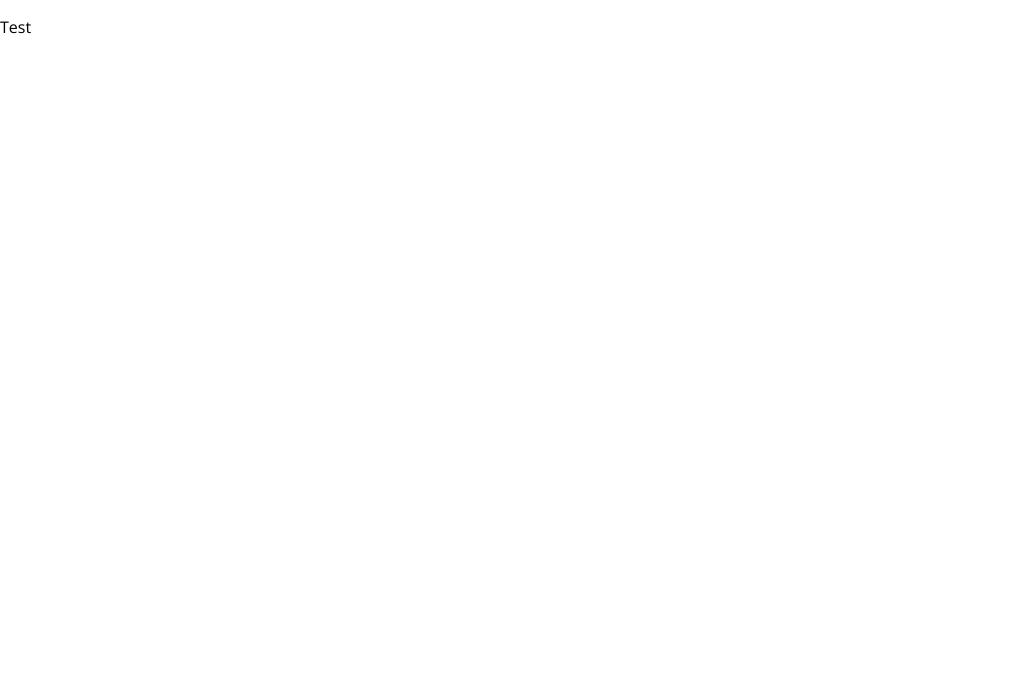
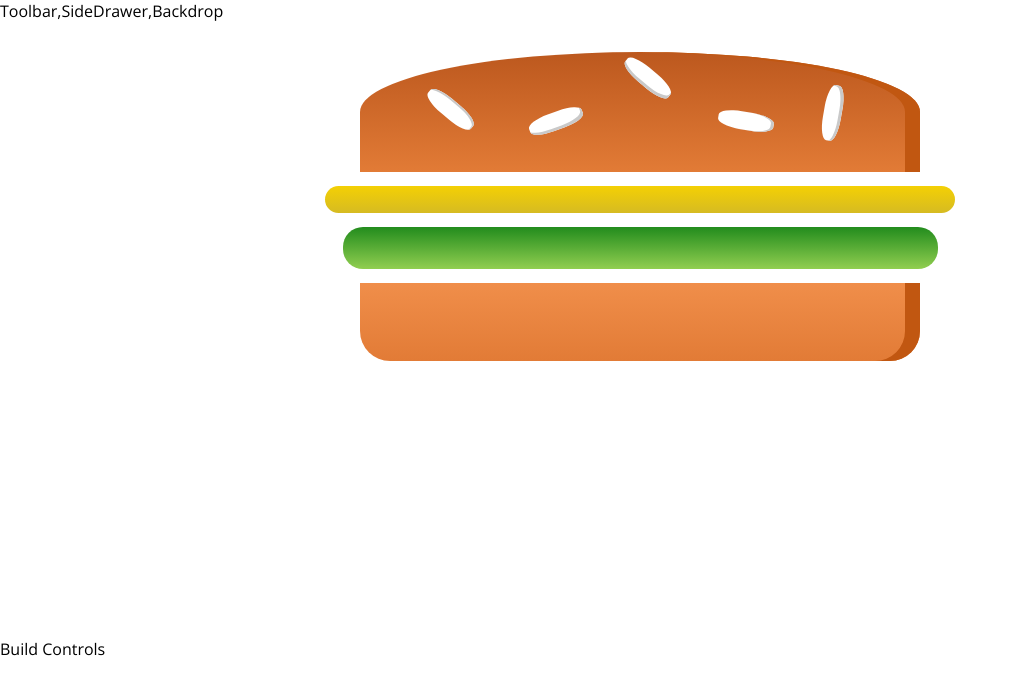
Before and after one commit to akshaypalshikar/burger-builder, a React app: page / in a window 1280 px wide. Shown: the top 694 px of the page, without its empty margins (0-1018 px from the left). Built offline with nearby package versions, Linux system fonts and the light colour scheme.

Commit message:
Created Burger with Buirger Builder Container (#2)

```diff
--- a/package.json
+++ b/package.json
@@ -31,6 +31,7 @@
     "postcss-flexbugs-fixes": "3.2.0",
     "postcss-loader": "2.0.8",
     "promise": "8.0.1",
+    "prop-types": "^15.6.2",
     "raf": "3.4.0",
     "react": "^16.4.1",
     "react-dev-utils": "^5.0.1",
--- a/src/App.js
+++ b/src/App.js
@@ -1,11 +1,12 @@
 import React, { Component } from 'react';
 import Layout from './components/Layout/Layout';
+import BurgerBuilder from './containers/BurgerBuilder/BurgerBuilder';
 
 class App extends Component {
   render() {
     return (
       <Layout>
-        <p>Test</p>
+        <BurgerBuilder/>
       </Layout>
     );
   }
--- /dev/null
+++ b/src/components/Burger/Burger.css
@@ -0,0 +1,30 @@
+.Burger {
+    width: 100%;
+    margin: auto;
+    height: 250px;
+    overflow: scroll;
+    text-align: center;
+    font-weight: bold;
+    font-size: 1.2rem;
+}
+
+@media(min-width:500px) and (min-height:400px) {
+    .Burger {
+        width: 350px;
+        height: 300px;
+    }
+}
+
+@media(min-width:500px) and (min-height:401px) {
+    .Burger {
+        width: 700px;
+        height: 600px;
+    }
+}
+
+@media(min-width:1000px) and (min-height:700px) {
+    .Burger {
+        width: 700px;
+        height: 600px;
+    }
+}
--- /dev/null
+++ b/src/components/Burger/Burger.js
@@ -0,0 +1,15 @@
+import React from 'react';
+import burgerCss from './Burger.css';
+import BurgerIngredient from './BurgerIngredient/BurgerIngredient';
+
+const burger = (props) => {
+    return (
+        <div className={burgerCss.Burger}>
+            <BurgerIngredient type='bread-top' />
+            <BurgerIngredient type='cheese' />
+            <BurgerIngredient type='salad' />
+            <BurgerIngredient type='bread-bottom' />
+        </div>
+    );
+}
+export default burger;
--- /dev/null
+++ b/src/components/Burger/BurgerIngredient/BurgerIngredient.css
@@ -0,0 +1,113 @@
+.BreadBottom {
+    height: 13%;
+    width: 80%;
+    background: linear-gradient(#F08E4A, #e27b36);
+    border-radius: 0 0 30px 30px;
+    box-shadow: inset -15px 0 #c15711;
+    margin: 2% auto;
+}
+
+.BreadTop {
+    height: 20%;
+    width: 80%;
+    background: linear-gradient(#bc581e, #e27b36);
+    border-radius: 50% 50% 0 0;
+    box-shadow: inset -15px 0 #c15711;
+    margin: 2% auto;
+    position: relative;
+}
+
+.Seeds1 {
+    width: 10%;
+    height: 15%;
+    position: absolute;
+    background-color: white;
+    left: 30%;
+    top: 50%;
+    border-radius: 40%;
+    transform: rotate(-20deg);
+    box-shadow: inset -2px -3px #c9c9c9;
+}
+
+.Seeds1:after {
+    content: "";
+    width: 100%;
+    height: 100%;
+    position: absolute;
+    background-color: white;
+    left: -170%;
+    top: -260%;
+    border-radius: 40%;
+    transform: rotate(60deg);
+    box-shadow: inset -1px 2px #c9c9c9;
+  }
+
+.Seeds1:before {
+    content: "";
+    width: 100%;
+    height: 100%;
+    position: absolute;
+    background-color: white;
+    left: 180%;
+    top: -50%;
+    border-radius: 40%;
+    transform: rotate(60deg);
+    box-shadow: inset -1px -3px #c9c9c9;
+  }
+
+  .Seeds2 {
+    width: 10%;
+    height: 15%;
+    position: absolute;
+    background-color: white;
+    left: 64%;
+    top: 50%;
+    border-radius: 40%;
+    transform: rotate(10deg);
+    box-shadow: inset -3px 0 #c9c9c9;
+  }
+
+  .Seeds2:before {
+    content: "";
+    width: 100%;
+    height: 100%;
+    position: absolute;
+    background-color: white;
+    left: 150%;
+    top: -130%;
+    border-radius: 40%;
+    transform: rotate(90deg);
+    box-shadow: inset 1px 3px #c9c9c9;
+  }
+
+
+.Meat {
+    width: 80%;
+    height: 8%;
+    background: linear-gradient(#7f3608, #702e05);
+    margin: 2% auto;
+    border-radius: 15px;
+}
+
+.Cheese {
+    width: 90%;
+    height: 4.5%;
+    margin: 2% auto;
+    background: linear-gradient(#f4d004, #d6bb22);
+    border-radius: 20px;
+}
+
+.Salad {
+    width: 85%;
+    height: 7%;
+    margin: 2% auto;
+    background: linear-gradient(#228c1d, #91ce50);
+    border-radius: 20px;
+}
+
+.Bacon {
+    width: 80%;
+    height: 3%;
+    background: linear-gradient(#bf3813, #c45e38);
+    margin: 2% auto;
+}
--- /dev/null
+++ b/src/components/Burger/BurgerIngredient/BurgerIngredient.js
@@ -0,0 +1,41 @@
+import React ,{Component} from 'react';
+import burgerIngredientCss from './BurgerIngredient.css';
+import PropTypes from 'prop-types';
+
+class BurgerIngredient extends Component {
+    render(){
+        let ingredient = null;
+        switch (this.props.type) {
+            case ('bread-bottom'):
+                ingredient = <div className={burgerIngredientCss.BreadBottom} />;
+                break;
+            case ('bread-top'):
+                ingredient = (<div className={burgerIngredientCss.BreadTop} >
+                    <div className={burgerIngredientCss.Seeds1}> </div>
+                    <div className={burgerIngredientCss.Seeds2}> </div>
+                </div>);
+                break;
+            case ('meat'):
+                ingredient = <div className={burgerIngredientCss.Meat}></div>
+                break;
+            case ('cheese'):
+                ingredient = <div className={burgerIngredientCss.Cheese}></div>
+                break;
+            case ('bacon'):
+                ingredient = <div className={burgerIngredientCss.Bacon}></div>
+                break;
+            case ('salad'):
+                ingredient = <div className={burgerIngredientCss.Salad}></div>
+                break;
+            default :
+                ingredient = null;
+        }
+        return ingredient;
+    }
+};
+
+BurgerIngredient.propTypes = {
+    type : PropTypes.oneOf(['bread-bottom','bread-top','meat','cheese','bacon','salad']).isRequired
+}
+
+export default BurgerIngredient;
--- /dev/null
+++ b/src/components/Layout/Layout.css
@@ -0,0 +1,3 @@
+.Content{
+    margin-top:16px;
+}
--- a/src/components/Layout/Layout.js
+++ b/src/components/Layout/Layout.js
@@ -1,10 +1,11 @@
 import React from 'react';
 import Wrapper from './../../hoc/Wrapper';
+import layoutCssClasses from './Layout.css';
 
 const layout = (props) => (
     <Wrapper>
-        <div></div>
-        <main>
+        <div>Toolbar,SideDrawer,Backdrop</div>
+        <main className={layoutCssClasses.Content}>
             {props.children}
         </main>
     </Wrapper>
--- /dev/null
+++ b/src/containers/BurgerBuilder/BurgerBuilder.js
@@ -0,0 +1,15 @@
+import React,{ Component } from 'react';
+import Wrapper from './../../hoc/Wrapper';
+import Burger from './../../components/Burger/Burger';
+
+class BurgerBuilder extends Component{
+    render(){
+        return(
+                <Wrapper>
+                    <Burger/>
+                    <div>Build Controls</div>
+                </Wrapper>
+        );
+    }
+}
+export default BurgerBuilder;
--- a/src/index.css
+++ b/src/index.css
@@ -1,5 +1,5 @@
 body {
   margin: 0;
   padding: 0;
-  font-family: 'Open Sans';
+  font-family: 'Open Sans',sans-serif;
 }
```
Also changed, not shown: src/containers/BurgerBuilder/BurgerBuilder.css (added).
